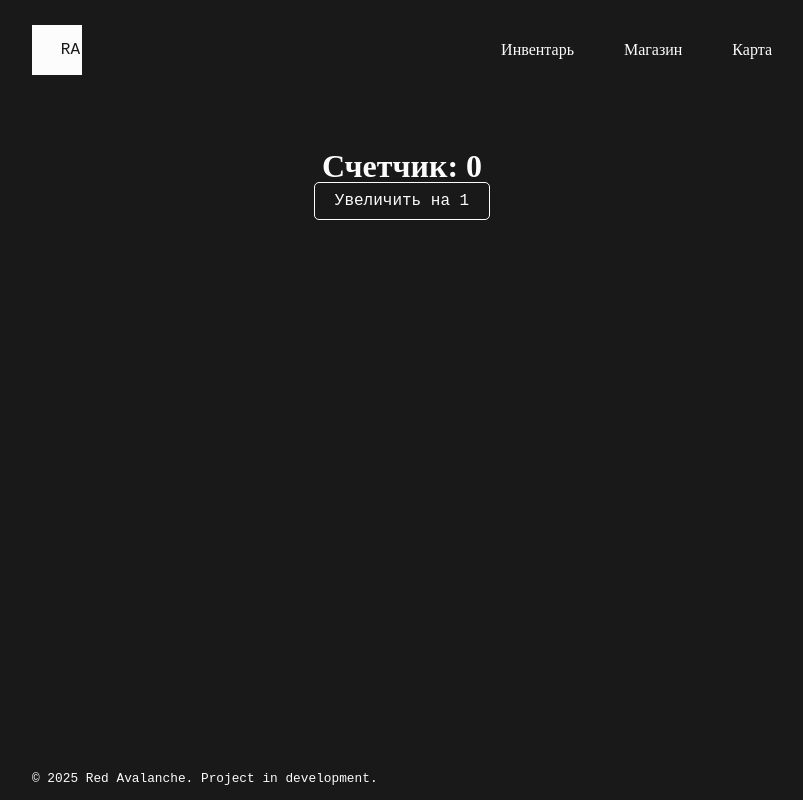
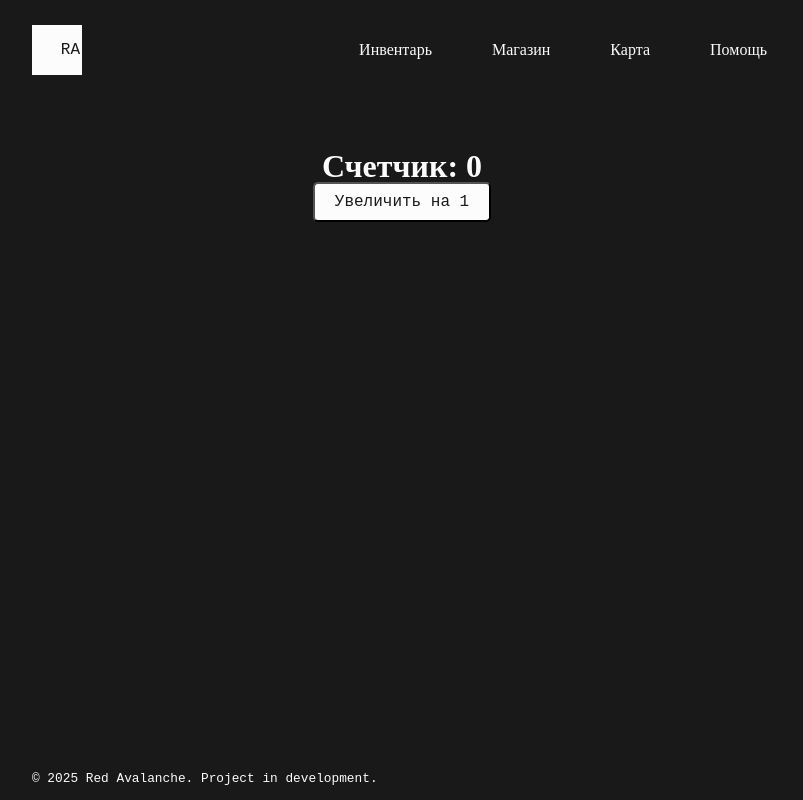
Before and after one commit to SanyaEricssonX/game-app, a Vue app: page / in a window 1280 px wide. Shown: the whole page, without its empty margins (238-1041 px from the left). Built offline with nearby package versions, Linux system fonts and the light colour scheme.

Commit message:
улучшил меню в хэдере

```diff
--- a/src/assets/style/index.css
+++ b/src/assets/style/index.css
@@ -5,6 +5,9 @@
 :root {
   --color-dark: #191919;
   --color-light: #fcfcfc;
+  --color-red: #ff495c;
+  --color-green: #3ddc97;
+  --color-blue: #256eff;
 }
 
 html,
--- a/src/components/AppHeader.vue
+++ b/src/components/AppHeader.vue
@@ -8,6 +8,7 @@
         <li class="nav__item"><a href="" class="nav__link">Инвентарь</a></li>
         <li class="nav__item"><a href="" class="nav__link">Магазин</a></li>
         <li class="nav__item"><a href="" class="nav__link">Карта</a></li>
+        <li class="nav__item"><a href="" class="nav__link">Помощь</a></li>
       </ul>
     </div>
   </footer>
@@ -58,8 +59,13 @@ export default {
   flex-direction: row;
   align-items: center;
 }
+.nav__item {
+  padding: 5px;
+}
 .nav__item:not(:last-child) {
   margin-right: 50px;
+}
+.nav__item:hover {
 }
 .nav__link {
   color: var(--color-light);
--- a/src/components/UI/BaseButton.vue
+++ b/src/components/UI/BaseButton.vue
@@ -24,11 +24,11 @@ export default {
 <style>
 .btn {
   padding: 10px 20px;
-  border: 1px solid var(--color-light);
+  /* border: 1px solid var(--color-light); */
   border-radius: 5px;
   line-height: 1;
-  color: var(--color-light);
-  background-color: unset;
+  color: var(--color-dark);
+  background-color: var(--color-light);
   cursor: pointer;
   transition: background-color 0.3s ease, color 0.2s linear;
 }
```
Also changed, not shown: 1 other file (tests, documents, lock files or other folders).
